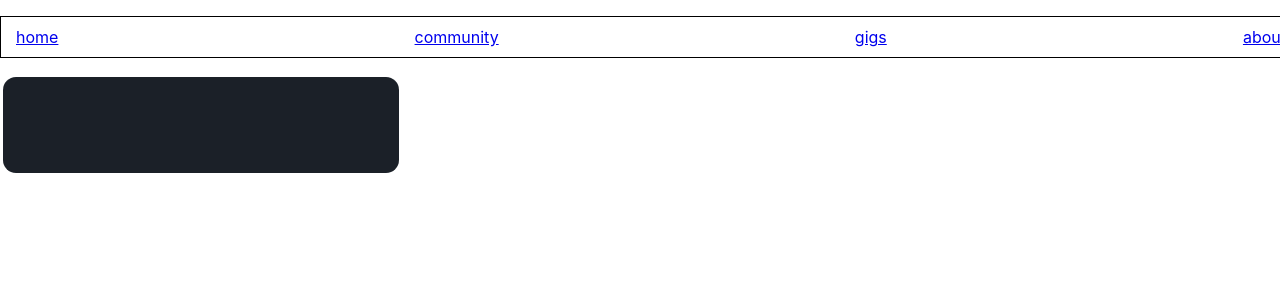
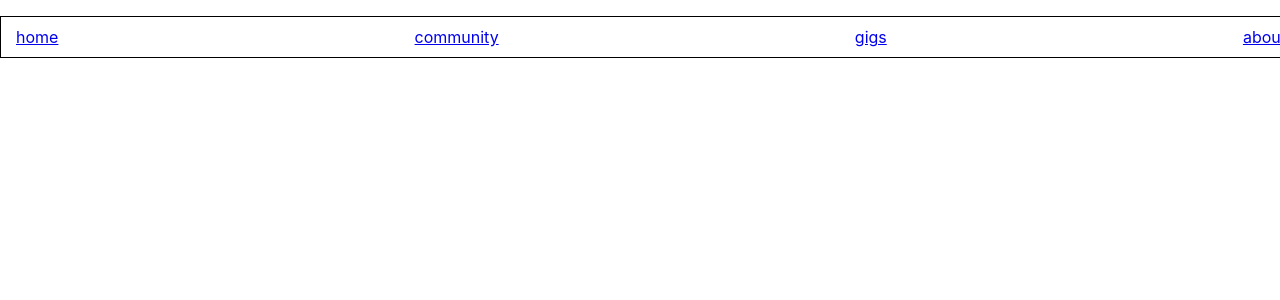
Before and after one commit to natashab161/phase-2-final-project, a React (Create React App) app: page / in a window 1280 px wide. Shown: the top 300 px of the page. Built offline with nearby package versions, Linux system fonts and the light colour scheme.

Commit message:
new css for event card

```diff
--- a/src/App.css
+++ b/src/App.css
@@ -29,25 +29,15 @@
 }
 
 .eventCard {
-	display: flex;
-	align-items: center;
-	flex-direction: column;
-	padding: 3rem;
-	width: 90%;
-	max-width: 300px;
-	background-color: #1b2028;
-	border-radius: 16px;
-	position: relative;
-	border: 3px solid transparent;
-	background-clip: padding-box;
-	text-align: center;
-	color: #f1f3f3;
-	background-image: linear-gradient(
-		135deg,
-		rgba(#752e7c, 0.35),
-		rgba(#734a58, 0.1) 15%,
-		#1b2028 20%,
-		#1b2028 100%
-	);
+	box-shadow: 0 4px 8px 0 rgba(0,0,0,0.2);
+  transition: 0.3s;
+  width: 40%
+}
 
+.eventCard:hover {
+  box-shadow: 0 8px 16px 0 rgba(0,0,0,0.2);
 }
+
+.eventTextContainter {
+  box-shadow: 2px  16px;
+}
```
